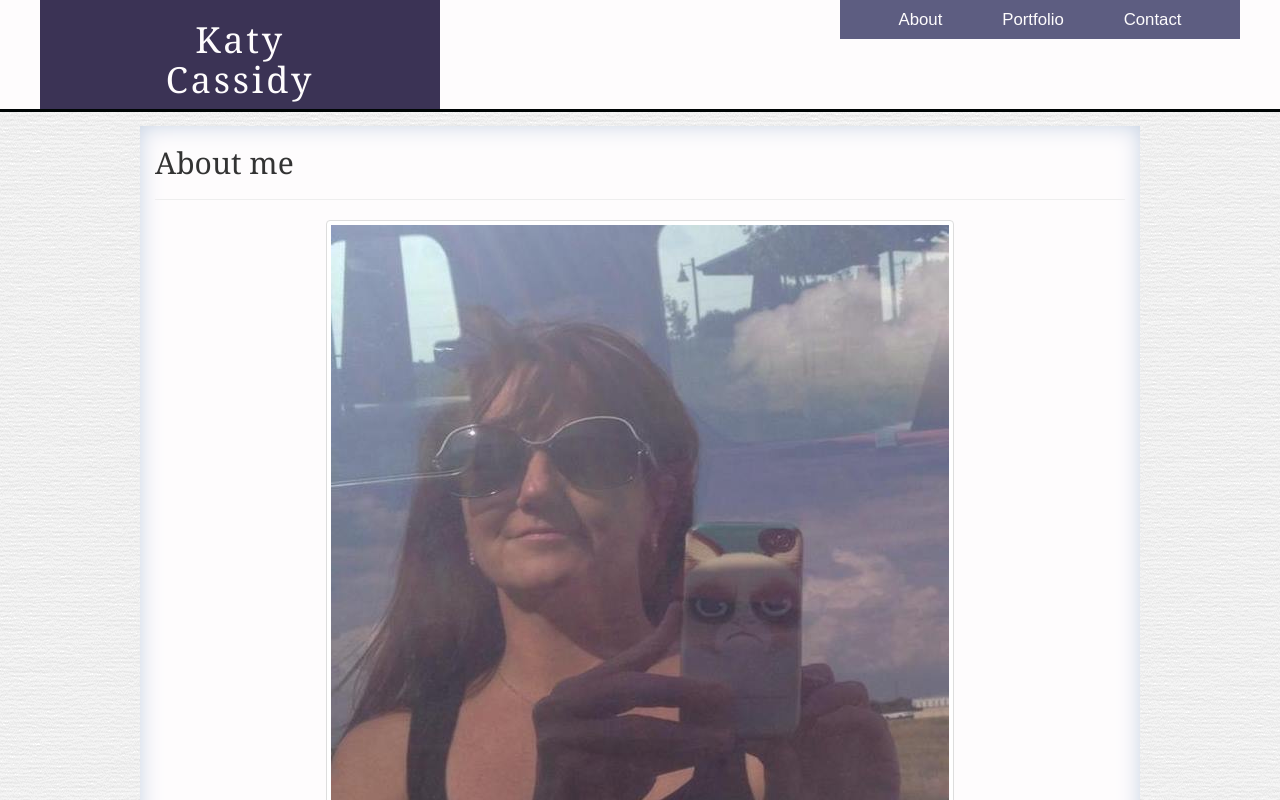
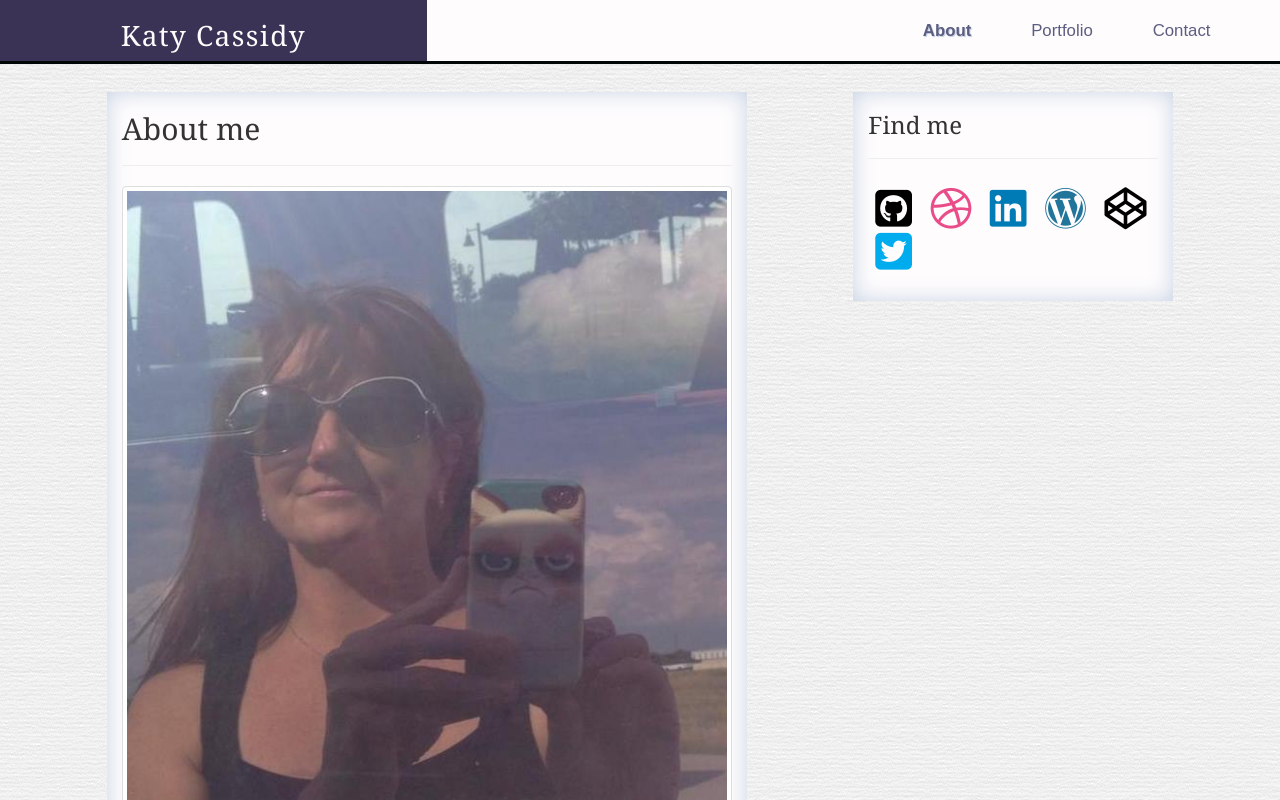
Before and after one commit to ihatetoast/bootstrap-portfolio, a plain HTML site: page index.html in a window 1280 px wide. Shown: the top 800 px of the page. Drawn offline with nearby package versions, Linux system fonts and the light colour scheme; a web font is replaced by a local one.

Commit message:
index bs outermost rows done. footer not sticky yet

```diff
--- /dev/null
+++ b/assets/styles/style.scss
@@ -0,0 +1,164 @@
+// VARIABLES: COLOURS:
+$black:#000505;
+$deepnavy:#3b3355;
+$purplenavy: #5d5d81;
+$ltblue: #bfcde0;
+$white:#fefcfd;
+
+$test: #AFFC41;
+
+div, ul {
+  margin: 0;
+  padding: 0;
+}
+a {
+    text-decoration: none;
+  }
+
+body {
+  background-image: url("../images/paper/paper.png");
+  font-family: 'Chivo', 'Arial', 'Helvetica Neue', Helvetica, sans-serif;
+  line-height: 1.5;
+  position: relative;
+}
+
+h1, h2, h3 {
+  font-family: 'Asul','Georgia', serif;
+}
+
+h4 {
+  color: $white;
+}
+
+hr {
+  border-width: 2px solid $ltblue;
+}
+section {
+  margin-top: 1em;
+}
+article {
+  margin: 1em auto;
+}
+
+.container {
+  padding:0;
+}
+.bg_white {
+  background-color: $white;
+}
+.active {
+  color: #fff;
+  text-shadow: 1px 1px 2px $black;
+  @media screen and (min-width:992px){
+    color: $black;
+    font-weight: bold;
+    text-shadow: 1px 1px 1px $ltblue;
+  }
+
+}
+/********************************
+HEADER BITS
+*********************************/
+header {
+  border-bottom: 3px solid $black;
+}
+.name {
+  background-color: $deepnavy;
+  color: #fefcfd;
+  letter-spacing: 0.1em;
+  h1 {
+  text-align: center;
+  font-size: 2em;
+  }
+
+}
+.navHolder {
+  background-color: $purplenavy;
+  text-align: center;
+  padding: 0.5em;
+  @media screen and (min-width:992px){
+    background-color: $white;
+  }
+
+}
+
+.navLinks {
+  margin-top: 0.1em;
+  li{
+  display: inline;
+  padding: 0 2em;
+  a {
+    color: $white;
+    font-size: 1.2em;
+      @media screen and (min-width:992px){
+        color: $purplenavy;
+        margin-top: 0.8em;
+      }
+    }
+  }
+  @media screen and (min-width:992px){
+    margin-top: 0.8em;
+  }
+}
+
+/****************************
+*****************************
+MAIN CONTENT AND ASIDE
+*****************************
+*****************************/
+
+.mainContent, .asideContent{
+  background-color: $white;
+  margin-top: 1em;
+  margin-bottom: 1em;
+  box-shadow: inset 0px 0px 25px -2px $ltblue;
+}
+/******************
+*******************
+MAIN CONTENT
+*******************
+*******************/
+#aboutImg {
+  margin-bottom: 1em;
+}
+
+
+/******************
+*******************
+ASIDE
+*******************
+*******************/
+.asideContent {
+  margin-top: 1em;
+}
+.socialMedia {
+  margin: 2em 0em;
+}
+.socialMediaIcons li {
+  display:inline;
+  padding: 0 0.5em;
+}
+#gitHub {color: #000;}
+#dribbble {color: #ea4c89; }
+#linkedIn {color: #007bb5; }
+#twitter {color: #00aced; }
+#wordPress {color: #21759b;}
+#codePen {color: #000;}
+
+.footer {
+  position: absolute;
+  top: 110%;
+  width: 100%;
+  height: 60px;
+  line-height: 60px;
+  background-color: $deepnavy;
+  color: #fefcfd;
+  border-top: 3px solid $black;
+  }
+.footer .container{
+  text-align: center;
+}
+
+.footer .container span {
+  font-size: 0.75em;
+}
--- a/index.html
+++ b/index.html
@@ -23,20 +23,20 @@
 <!-- NOTE: I HATE HAMBURGERS!
 and am not alone https://uxplanet.org/the-hamburger-icon-problems-solution-17c01b07f000 -->
 		<header class="bg_white">
-			<div class="container">
+			<div class="container-fluid">
 				<div class="row">
 					<div class="col-xs-12 col-sm-12 col-md-4 col-lg-4 name">
 						<h1 class="col-xs-8 col-xs-offset-2">Katy Cassidy</h1>
 					</div>
-					<div class="col-xs-12 col-sm-12 col-md-4 col-md-offset-4 col-lg-4 col-lg-offset-4 navHolder">
-						<ul class="navLinks col-xs-12 ">
+					<div class="col-xs-12 col-sm-12 col-md-5 col-md-offset-3 col-lg-4 col-lg-offset-4 navHolder">
+						<ul class="navLinks ">
 							<li><a class="active" href="#">About</a></li>
 							<li><a href="./portfolio.html">Portfolio</a></li>
 							<li><a href="./contact.html">Contact</a></li>
 						</ul>
 					</div>
-				</div>
-			</div>
+				</div> <!-- end: row -->
+			</div> <!-- end: container -->
 		</header>
 <!--
 	******************************************************************
@@ -46,26 +46,28 @@ and am not alone https://uxplanet.org/the-hamburger-icon-problems-solution-17c01
 	******************************************************************
 -->
 		<section>
-			<div class="container">
+			<div class="container-fluid">
 				<div class="row">
+					<div class="col-xs-10 col-sm-10 col-md-10 col-xs-offset-1 col-sm-offset-1 col-md-offset-1 col-lg-6 col-lg-offset-1 mainContent">
 						<article>
-						<div class="col-xs-10 col-xs-offset-1 col-sm-10 col-xs-offset-1 mainContent">
 								<h2>About me</h2>
 								<hr>
 								<div>
 									<img id="aboutImg" class="img-responsive img-thumbnail center-block" src="./assets/images/selfportrait.jpg" alt="reflection of woman looking into window">
 								</div>
+								<div>
 									<p>Celiac gochujang lomo copper mug. Try-hard synth ennui sartorial lyft slow-carb master cleanse small batch. Four dollar toast scenester DIY pork belly leggings sustainable flexitarian chicharrones af. Keffiyeh scenester sartorial flexitarian snackwave tbh hashtag irony blog leggings cornhole narwhal YOLO selfies yuccie. Banh mi cloud bread raclette cliche, heirloom pabst kale chips wolf bitters kinfolk af kogi.</p>
 									<p>Plaid paleo yuccie gochujang bespoke kale chips yr cloud bread heirloom you probably haven't heard of them butcher distillery put a bird on it aesthetic jean shorts. Food truck asymmetrical ennui, palo santo pinterest pok pok lyft roof party kickstarter kinfolk beard bicycle rights kale chips. +1 gluten-free forage schlitz ramps. </p>
 								</div>
 						</article>
+					</div>
 					<!--
 					************************************************
 					ASIDE
 					************************************************
 				-->
+					<div class="col-xs-10 col-sm-10 col-md-10 col-xs-offset-1 col-sm-offset-1 col-md-offset-1 col-lg-3 col-lg-offset-1 asideContent">
 						<aside>
-						<div class="col-xs-10 col-xs-offset-1 col-sm-10 col-xs-offset-1 asideContent">
 							<h3>Find me</h3>
 							<hr>
 							<div class="socialMedia">
@@ -77,10 +79,10 @@ and am not alone https://uxplanet.org/the-hamburger-icon-problems-solution-17c01
 									<li><a href="https://codepen.io/ihatetoast/" target="_blank"><i class="fa fa-codepen fa-3x icons" aria-hidden="true" id="codePen"></i></a></li>
 									<li><a href="https://twitter.com/i_hate_toast" target="_blank"><i class="fa fa-twitter-square fa-3x icons" id="twitter" aria-hidden="true"></i></a></li>
 								</ul>
-							</div>
 						</aside>
 				</div>
-			</div>
+				</div> <!-- end: row -->
+			</div> <!-- end: container -->
 		</section>
 
 	<!--
```
Also changed, not shown: contact.html (+23 -2 lines), portfolio.html (+24 -2 lines), assets/styles/style.css, 1 other file. Lines whose indentation alone changed are shown as unchanged.
